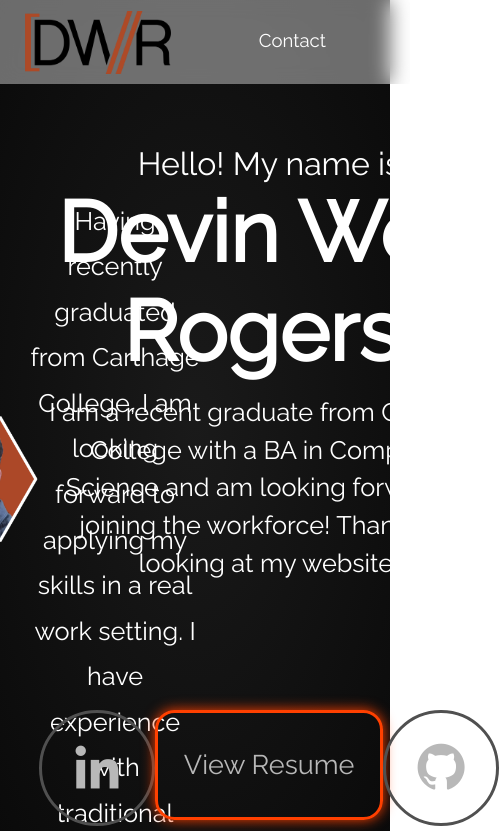
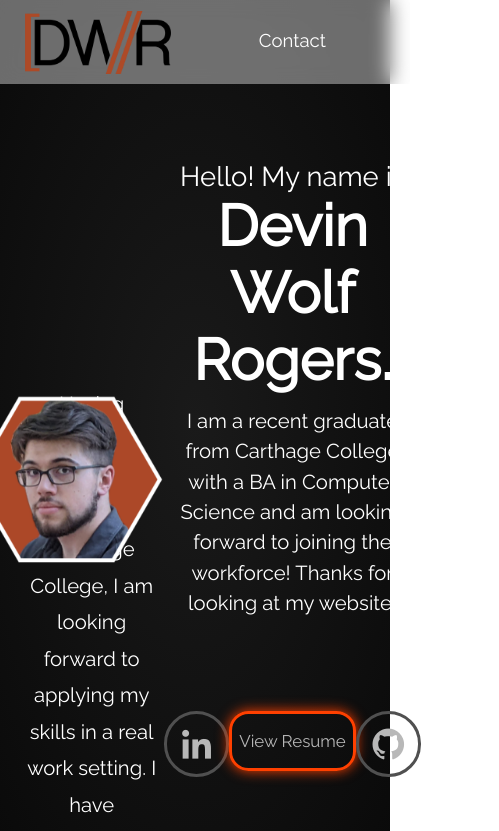
Before and after one commit to devin-w-rogers/thesis, a React (Create React App) app in the folder myapp/: page / in a window 390 px wide. Shown: the top 831 px of the page, 499 px wide, since content can reach past the window. Built offline with nearby package versions, Linux system fonts and the light colour scheme.

Commit message:
start to make home page mobile friendly

```diff
--- a/myapp/src/App.css
+++ b/myapp/src/App.css
@@ -91,10 +91,6 @@ nav img {
   display: none;
 }
 
-@media only screen and (min-width: 655px) { /* Write the mobile nav bar here. */
-
-}
-
 /* Home Page Styles --------------------------------------------------------- */
 main {
   background: radial-gradient(#1a1a1a, #0a0a0a); /* 10%, 50% */
@@ -107,7 +103,7 @@ main {
 }
 
 .hexhs {
-  width: 38vw; /* 34vw */
+  width: 38vw; /* 79vh */
 }
 
 .hexhsContainer {
@@ -193,6 +189,125 @@ h1 {
   box-shadow: 0 0 10px var(--bright-orange);
   text-shadow: 0 0 10px #ffffff;
 }
+
+@media (max-width: 1765px) {
+  h1 {
+    font-size: 8.8vh;
+  }
+  h2 {
+    font-size: 3.6vh;
+  }
+  p {
+    font-size: 2.7vh;
+  }
+  .resumeBtn {
+    font-size: 3vh;
+    width: 24.8vh;
+    height: 11vh;
+  }
+  .social a {
+    width: 11vh;
+    height: 11vh;
+    font-size: 5.8vh;
+  }
+  .hexhs {
+    width: 40vw;
+  }
+}
+
+@media (max-width: 1616px) {
+  h1 {
+    font-size: 7.5vh;
+  }
+  .hexhs {
+    width: 45vw;
+  }
+}
+
+@media (max-width: 1348px) {
+  h1 {
+    font-size: 7.2vh;
+  }
+  h2 {
+    font-size: 3.3vh;
+  }
+  p {
+    font-size: 2.5vh;
+  }
+  .hexhs {
+    width: 48vw;
+  }
+  .resumeBtn {
+    font-size: 2.6vh;
+    width: 21vh;
+    height: 10vh;
+  }
+  .social a {
+    width: 10vh;
+    height: 10vh;
+    font-size: 5.6vh;
+  }
+
+}
+
+@media (max-width: 1120px) {
+  h1 {
+    font-size: 6.8vh;
+  }
+  h2 {
+    font-size: 3.25vh;
+  }
+  p {
+    font-size: 2.4vh;
+  }
+  .hexhs {
+    width: 50vw;
+  }
+  .resumeBtn {
+    font-size: 2.2vh;
+    width: 18vh;
+    height: 8.3vh;
+  }
+  .social a {
+    width: 8.3vh;
+    height: 8.3vh;
+    font-size: 4.5vh;
+  }
+  .social {
+    top: 11vh;
+  }
+
+}
+
+@media (max-width: 943px) {
+  h1 {
+    font-size: 6.8vh;
+  }
+  h2 {
+    font-size: 3.25vh;
+  }
+  p {
+    font-size: 2.4vh;
+  }
+  .hexhs {
+    width: 50vw;
+  }
+  .resumeBtn {
+    font-size: 2vh;
+    width: 15vh;
+    height: 7vh;
+  }
+  .social a {
+    width: 7vh;
+    height: 7vh;
+    font-size: 4.5vh;
+  }
+  .social {
+    top: 11vh;
+  }
+
+}
+
 
 
 /* About Me Styles --------------------------------------------------------- */
```
Also changed, not shown: 1 other file (tests, documents, lock files or other folders).
